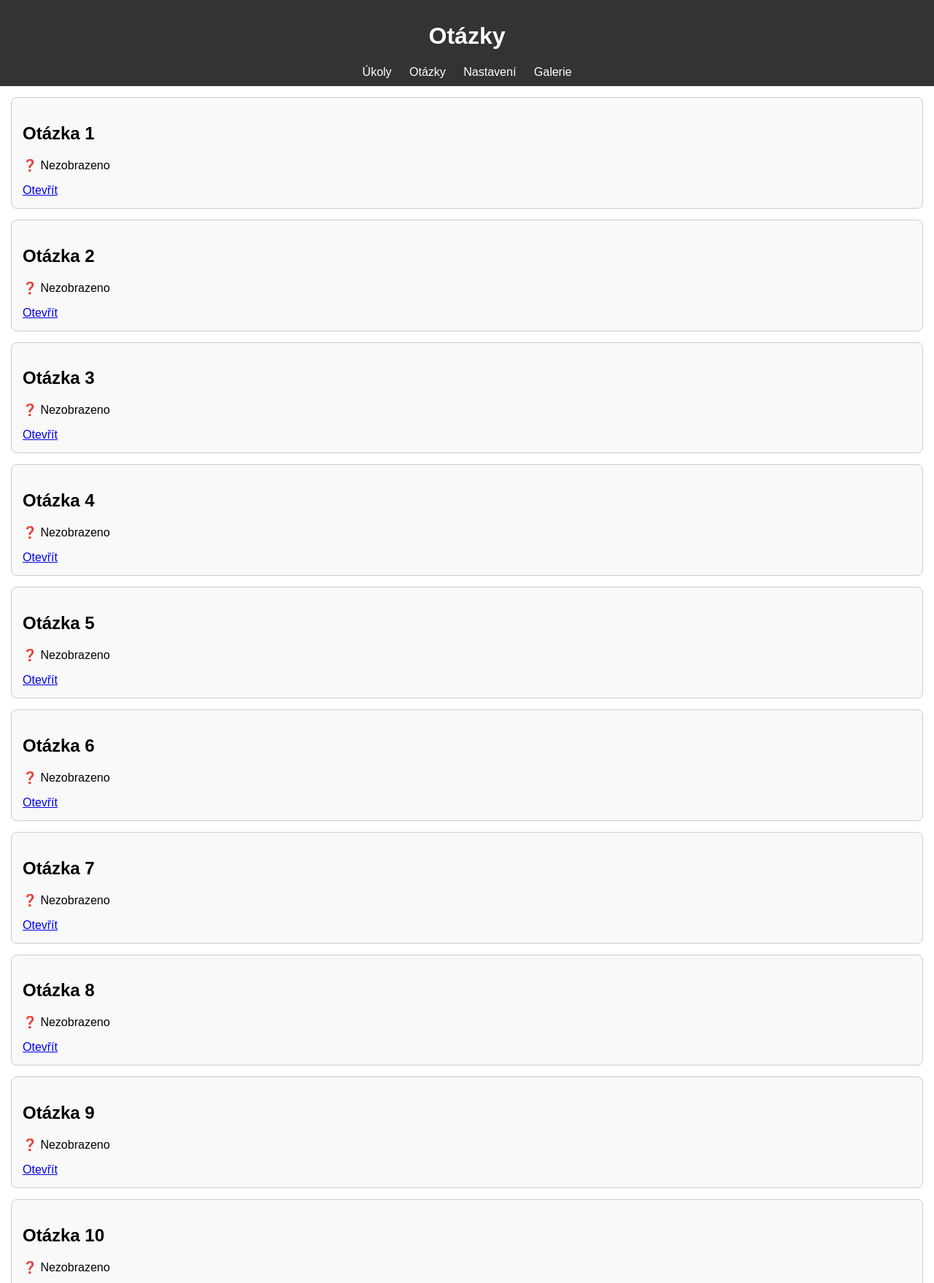
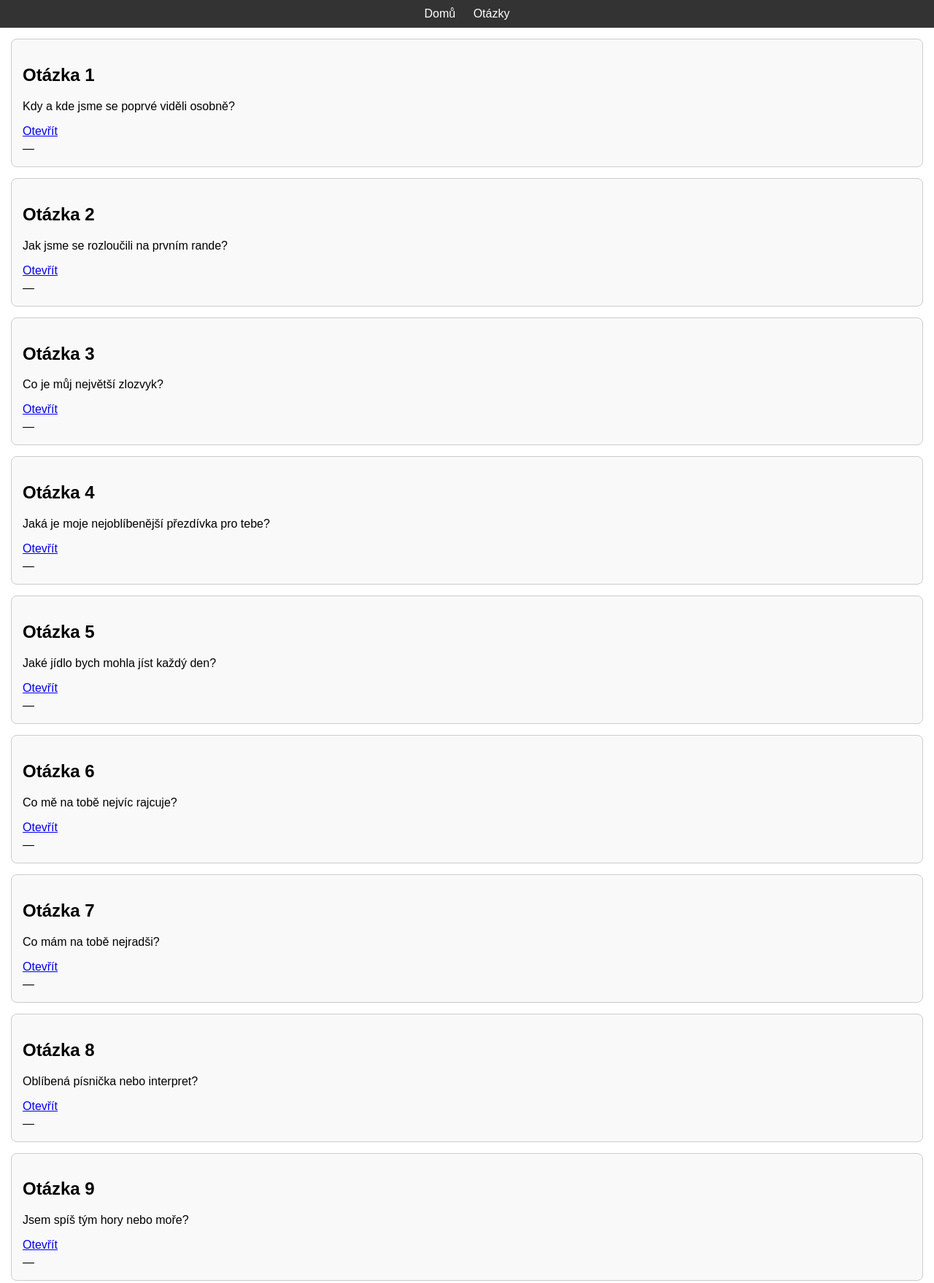
Before and after one commit to danygit123/matej_se_zeni, a plain HTML site: page otazky.html in a window 1280 px wide. Shown: the top 1758 px of the page at 73% size. Drawn offline with Linux system fonts and the light colour scheme.

Commit message:
Add files via upload

```diff
--- a/otazky.html
+++ b/otazky.html
@@ -8,12 +8,9 @@
 </head>
 <body>
 <header>
-    <h1>Otázky</h1>
-    <nav>
-        <a href="index.html">Úkoly</a>
-        <a href="otazky.html">Otázky</a>
-        <a href="settings.html">Nastavení</a>
-            <a href="gallery.html">Galerie</a>
+  <nav class="topnav">
+    <a href="home.html">Domů</a>
+    <a href="otazky.html" aria-current="page">Otázky</a>
   </nav>
 </header>
 
@@ -21,6 +18,7 @@
   <div id="questions-container"></div>
 </main>
 
+<script src="script_questions_data.js"></script>
 <script src="script_otazky.js" defer></script>
 </body>
 </html>
--- a/script_otazky.js
+++ b/script_otazky.js
@@ -1,30 +1,51 @@
-const totalQuestions = 17;
-let questionsState = JSON.parse(localStorage.getItem("questionsState")) || Array(totalQuestions).fill(false);
+// Render list of questions from window.questionsData
+(function(){
+  function renderQuestions(){
+    const data = (window.questionsData || []);
+    const root = document.getElementById('questions-container');
+    if (!root) return;
+    root.innerHTML = '';
 
-function saveQuestionsState() {
-    localStorage.setItem("questionsState", JSON.stringify(questionsState));
-}
+    // ensure questionsTotal in localStorage
+    try { localStorage.setItem('questionsTotal', String(data.length)); } catch(e){}
 
-function renderQuestions() {
-    const container = document.getElementById("questions-container");
-    container.innerHTML = "";
-    for (let i = 0; i < totalQuestions; i++) {
-        const div = document.createElement("div");
-        div.className = "question";
-        div.innerHTML = `
-            <h2>Otázka ${i + 1}</h2>
-            <p>${questionsState[i] ? "✅ Zobrazeno" : "❓ Nezobrazeno"}</p>
-            <a href="otazka_${i + 1}.html">Otevřít</a>
-        `;
-        container.appendChild(div);
-    }
-}
+    // read seen state
+    const seen = JSON.parse(localStorage.getItem('questionsState')||'[]');
 
-renderQuestions();
+    data.forEach((item, i) => {
+      const idx = i + 1;
+      const card = document.createElement('article');
+      card.className = 'question';
+      card.setAttribute('data-question-index', String(i));
 
+      const title = document.createElement('h2');
+      title.textContent = `Otázka ${idx}`;
 
+      const text = document.createElement('p');
+      text.className = 'q-text';
+      text.textContent = item.q;
 
-// Ulož celkový počet otázek pro galerii
-try {
-    localStorage.setItem("questionsTotal", String(totalQuestions));
-} catch(e) {}
+      const btn = document.createElement('a');
+      btn.className = 'btn';
+      btn.href = `otazka.html?id=${idx}`;
+      btn.textContent = 'Otevřít';
+
+      const status = document.createElement('div');
+      status.className = 'muted';
+      status.style.marginTop = '6px';
+      status.textContent = seen[i] ? '✔️ Už jsi otevřel' : '—';
+
+      card.appendChild(title);
+      card.appendChild(text);
+      card.appendChild(btn);
+      card.appendChild(status);
+      root.appendChild(card);
+    });
+  }
+
+  if (document.readyState === 'loading') {
+    document.addEventListener('DOMContentLoaded', renderQuestions);
+  } else {
+    renderQuestions();
+  }
+})();
--- /dev/null
+++ b/script_questions_data.js
@@ -0,0 +1,70 @@
+window.questionsData = [
+  {
+    "q": "Kdy a kde jsme se poprvé viděli osobně?",
+    "a": "Bylo to 6. 9. v Lánech na našem prvním randíčku a byl tam i Arronek☺️"
+  },
+  {
+    "q": "Jak jsme se rozloučili na prvním rande?",
+    "a": "Ehmm dala jsem mu pusu na tvář😅"
+  },
+  {
+    "q": "Co je můj největší zlozvyk?",
+    "a": "Od ty doby co jsem poznala Mateje, tak to je mačkaní jeho zadku xD"
+  },
+  {
+    "q": "Jaká je moje nejoblíbenější přezdívka pro tebe?",
+    "a": "čubík"
+  },
+  {
+    "q": "Jaké jídlo bych mohla jíst každý den?",
+    "a": "Jaaj sushi určitě 🍣"
+  },
+  {
+    "q": "Co mě na tobě nejvíc rajcuje?",
+    "a": "Nejvíc hot je když skřípe zubama, když mi mačká prdelku hihi"
+  },
+  {
+    "q": "Co mám na tobě nejradši?",
+    "a": "Když na sobě nic nemáš xD (ale taky to ze umíš vymyslet alternativu řešení a tím jsi ma opora)"
+  },
+  {
+    "q": "Oblíbená písnička nebo interpret?",
+    "a": "Hans Zimmer"
+  },
+  {
+    "q": "Jsem spíš tým hory nebo moře?",
+    "a": "Nejlíp kombo. Ale když si mám vybrat, tak hory. 🏔️"
+  },
+  {
+    "q": "Kdybych byla zvíře, co bych byla?",
+    "a": "Nejvíc cute mi přijdou vombati, ale chtěla bych být asi makak"
+  },
+  {
+    "q": "Jaký je můj tajný talent?",
+    "a": "Umím odhadnout dost přesně čas na treku. A taky tancovat lap dance ale pssst😛🙂"
+  },
+  {
+    "q": "Jaká je moje nejoblíbenější příchuť zmrzliny?",
+    "a": "Tak tohle je hard. Ale řeknu mango (ale i arašíd, pistácie, maracuja)"
+  },
+  {
+    "q": "Jaké je naše místo?",
+    "a": "Vůznice! Akce - Signal festival"
+  },
+  {
+    "q": "Kdy jsem ti poprvé řekla „miluji tě“?",
+    "a": "V obytňáku u tebe na zahradě."
+  },
+  {
+    "q": "Můj oblíbený kus oblečení?",
+    "a": "Bílo-červené proužkaté šaty (roxy kalhoty, Vansky)"
+  },
+  {
+    "q": "Oblíbený champ v LoLku?",
+    "a": "Líbí se mi Irelia ✨"
+  },
+  {
+    "q": "Oblíbená sexuální poloha?",
+    "a": "uuuu tak tohle je jasny…zezadu když mi u toho držíš vlasy 😜"
+  }
+];
```
Also changed, not shown: index.html (+4 -20 lines), otazka.html (added, +40 -0 lines), script_otazka_detail.js (added, +36 -0 lines), settings.html (+1 -0 lines). Lines whose indentation alone changed are shown as unchanged.
